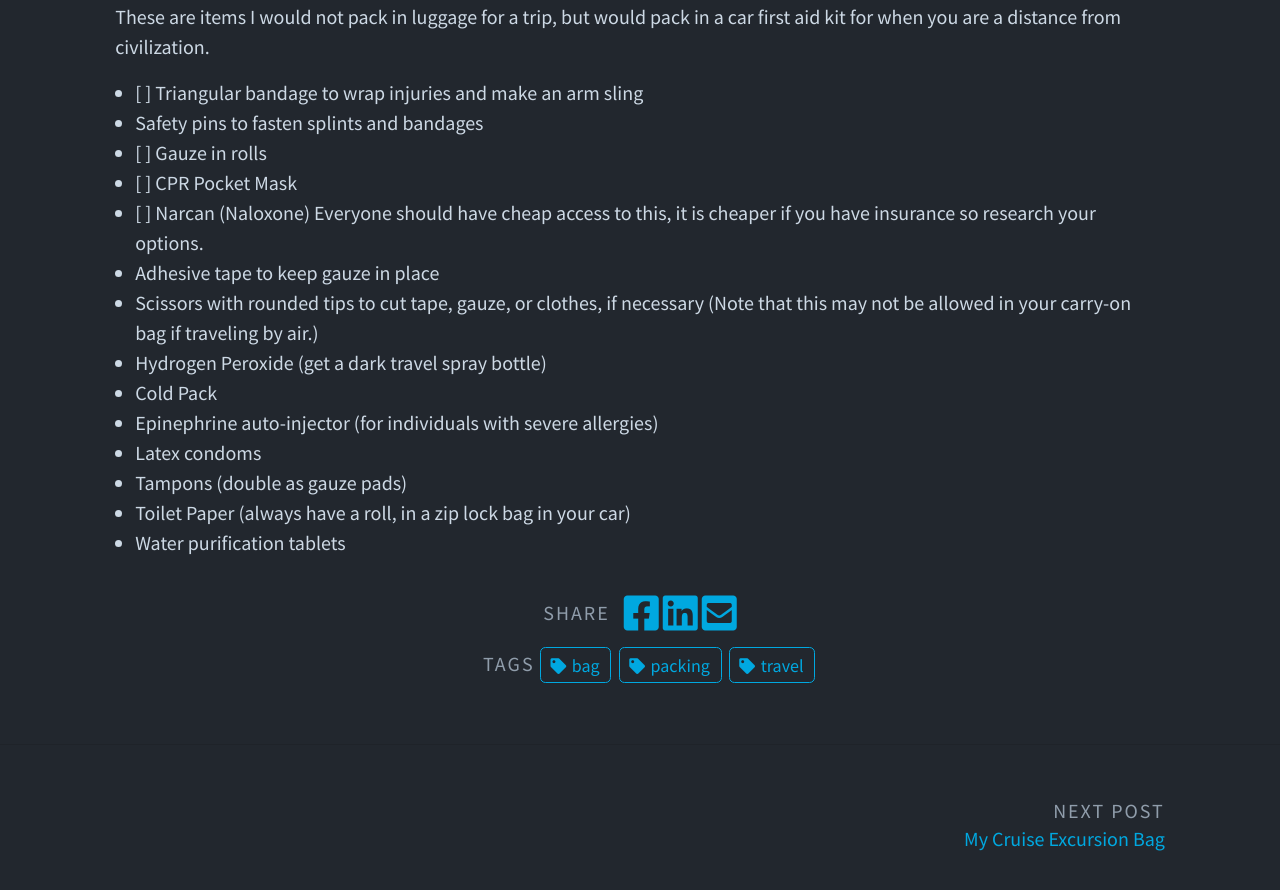
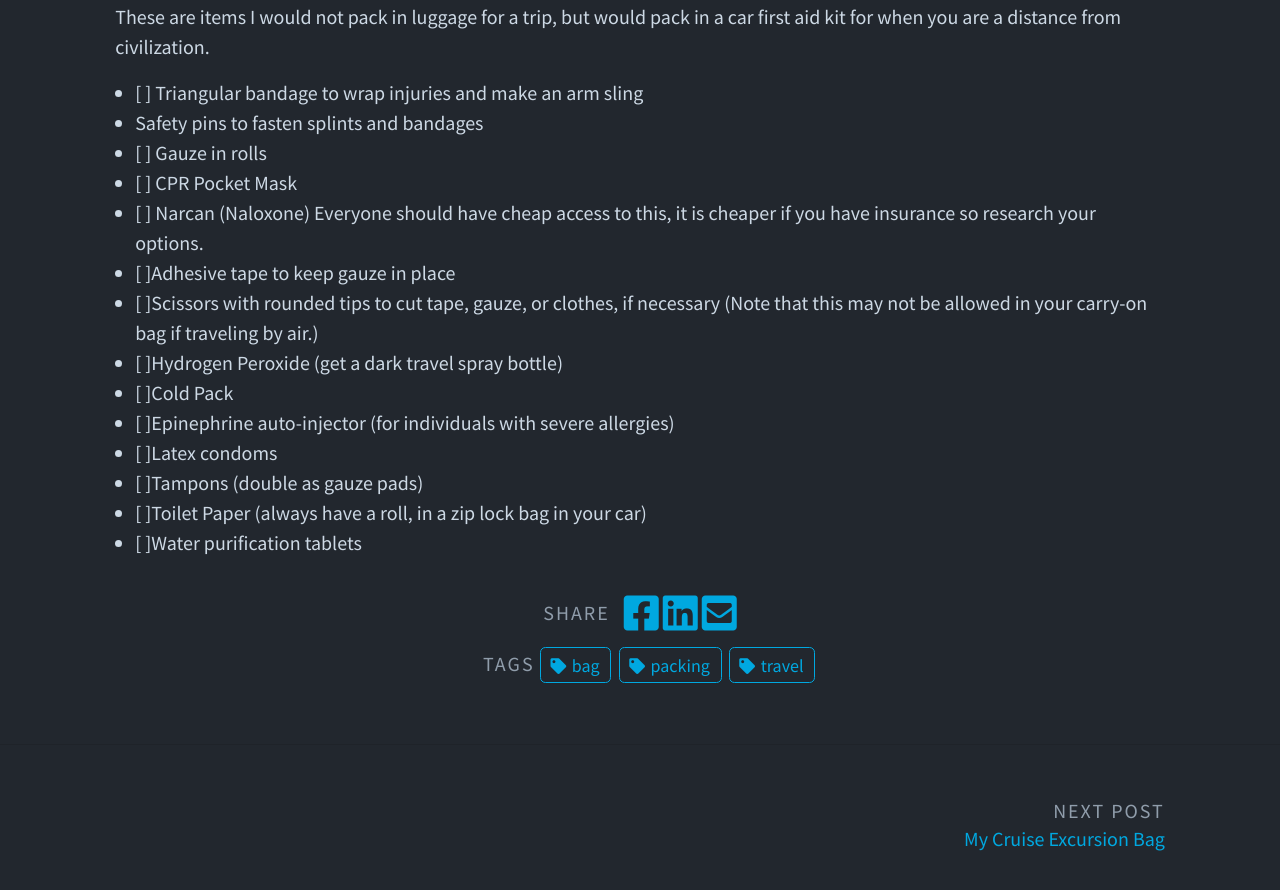
Before and after one commit to mjh2901/mikehathaway.com, a Jekyll site: the page built from _posts/posts/2023-09-25-travel_first_aid_kit.markdown, in a window 1280 px wide and 900 px high, scrolled down 1821 px. Shown: the top 890 px of the window. Built offline with Jekyll 4.4.1, drawn with Linux system fonts in a browser that asks for light colours.

```diff
--- a/_posts/posts/2023-09-25-travel_first_aid_kit.markdown
+++ b/_posts/posts/2023-09-25-travel_first_aid_kit.markdown
@@ -92,20 +92,20 @@ These are items I would not pack in luggage for a trip, but would pack in a car
 
 * \[ \] Narcan (Naloxone) Everyone should have cheap access to this, it is cheaper if you have insurance so research your options.
 
-* Adhesive tape to keep gauze in place
+* \[ \]Adhesive tape to keep gauze in place
 
-* Scissors with rounded tips to cut tape, gauze, or clothes, if necessary (Note that this may not be allowed in your carry-on bag if traveling by air.)
+* \[ \]Scissors with rounded tips to cut tape, gauze, or clothes, if necessary (Note that this may not be allowed in your carry-on bag if traveling by air.)
 
-* Hydrogen Peroxide (get a dark travel spray bottle)
+* \[ \]Hydrogen Peroxide (get a dark travel spray bottle)
 
-* Cold Pack
+* \[ \]Cold Pack
 
-* Epinephrine auto-injector (for individuals with severe allergies)
+* \[ \]Epinephrine auto-injector (for individuals with severe allergies)
 
-* Latex condoms
+* \[ \]Latex condoms
 
-* Tampons (double as gauze pads)
+* \[ \]Tampons (double as gauze pads)
 
-* Toilet Paper (always have a roll, in a zip lock bag in your car)
+* \[ \]Toilet Paper (always have a roll, in a zip lock bag in your car)
 
-* Water purification tablets
+* \[ \]Water purification tablets
```
